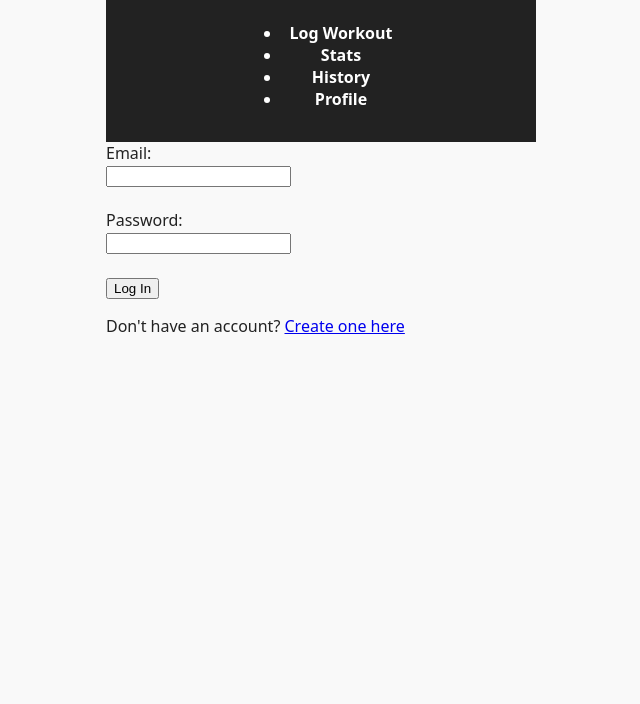
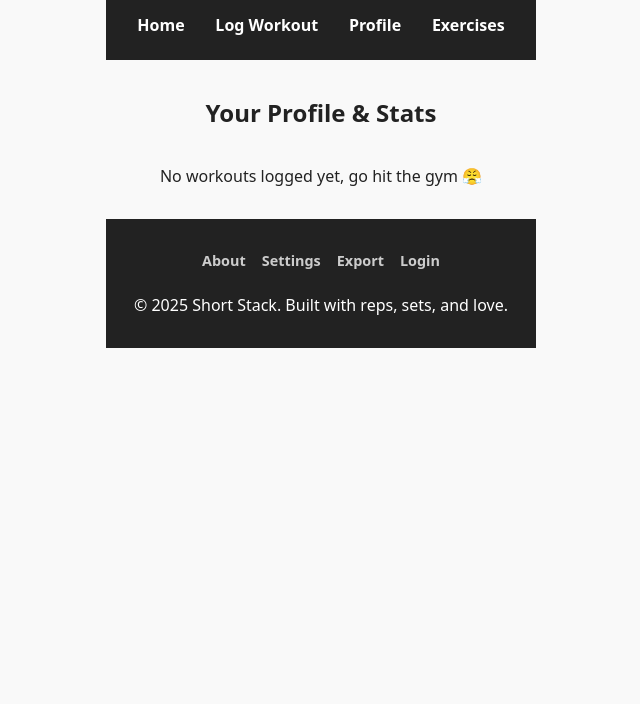
Before and after one commit to TheKooperDon/gymApp, a plain HTML site: page login.html in a window 1280 px wide. Shown: the part 96-800 px from the top of the page, without its empty margins (319-959 px from the left). Drawn offline with Linux system fonts and the light colour scheme.

Commit message:
should be good

```diff
--- a/login.html
+++ b/login.html
@@ -1,39 +1,70 @@
+
 <!DOCTYPE html>
 <html lang="en">
 <head>
   <meta charset="UTF-8" />
   <meta name="viewport" content="width=device-width, initial-scale=1.0" />
-  <title>Log In</title>
-  <link rel="stylesheet" href="shortstack.css">
-
+  <title>Short Stack - Profile</title>
+  <link rel="stylesheet" href="shortstack.css" />
 </head>
 <body>
-
-
-
   <header>
-    <h1>Log In</h1>
-
+    <h1>Short Stack</h1>
     <nav>
-      <ul>
-        <li><a href="#log">Log Workout</a></li>
-        <li><a href="#stats">Stats</a></li>
-        <li><a href="#history">History</a></li>
-        <li><a href="#profile">Profile</a></li>
-      </ul>
+      <a href="index.html">Home</a>
+      <a href="logger.html">Log Workout</a>
+      <a href="profile.html">Profile</a>
+      <a href="library.html">Exercises</a>
     </nav>
   </header>
 
-  <form action="/submit-login" method="POST">
-    <label for="email">Email:</label><br />
-    <input type="email" id="email" name="email" required /><br /><br />
+  <main>
+    <h2>Your Profile & Stats</h2>
+    <div id="workoutList"></div>
+  </main>
 
-    <label for="password">Password:</label><br />
-    <input type="password" id="password" name="password" required /><br /><br />
+  <footer>
+    <nav>
+      <a href="about.html">About</a>
+      <a href="settings.html">Settings</a>
+      <a href="export.html">Export</a>
+      <a href="login.html">Login</a>
+    </nav>
+    <p>&copy; 2025 Short Stack. Built with reps, sets, and love.</p>
+  </footer>
 
-    <button type="submit">Log In</button>
-  </form>
+  <script>
+    window.addEventListener("DOMContentLoaded", () => {
+      const workoutList = document.getElementById("workoutList");
 
-  <p>Don't have an account? <a href="signup.html">Create one here</a></p>
+      const keys = Object.keys(localStorage).filter(key => key.startsWith("workout_"));
+
+      if (keys.length === 0) {
+        workoutList.innerHTML = "<p>No workouts logged yet, go hit the gym 😤</p>";
+        return;
+      }
+
+      keys.sort();
+      keys.reverse();
+
+      keys.forEach(key => {
+        const date = key.replace("workout_", "");
+        const workoutData = JSON.parse(localStorage.getItem(key));
+
+        let html = `<h4>Workout for ${date}</h4><ul>`;
+        let totalVolume = 0;
+
+        Object.values(workoutData).forEach(entry => {
+          const { exercise, weight, reps, sets } = entry;
+          const volume = weight * reps * sets;
+          totalVolume += volume;
+          html += `<li>${exercise}: ${sets} sets x ${reps} reps @ ${weight} lbs</li>`;
+        });
+
+        html += `</ul><p><strong>Total Volume:</strong> ${totalVolume} lbs</p><hr>`;
+        workoutList.innerHTML += html;
+      });
+    });
+  </script>
 </body>
 </html>
```
